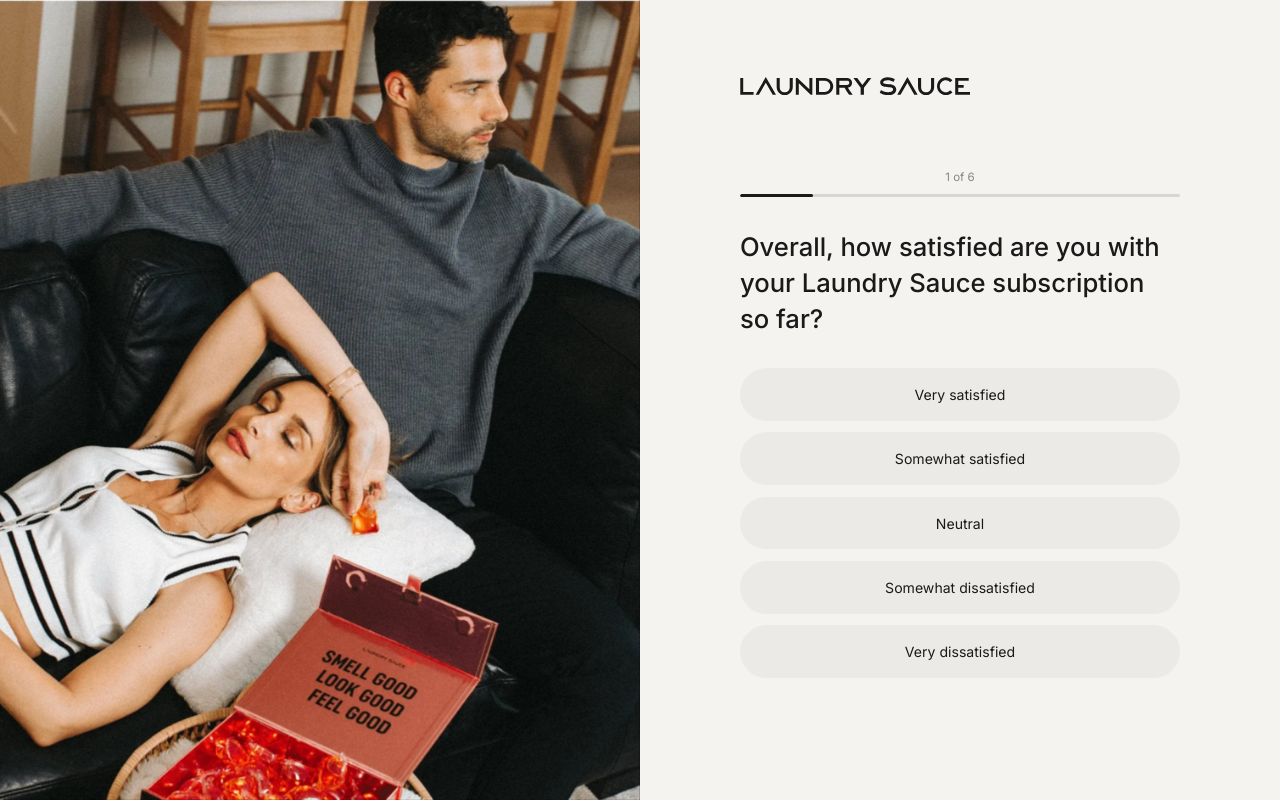
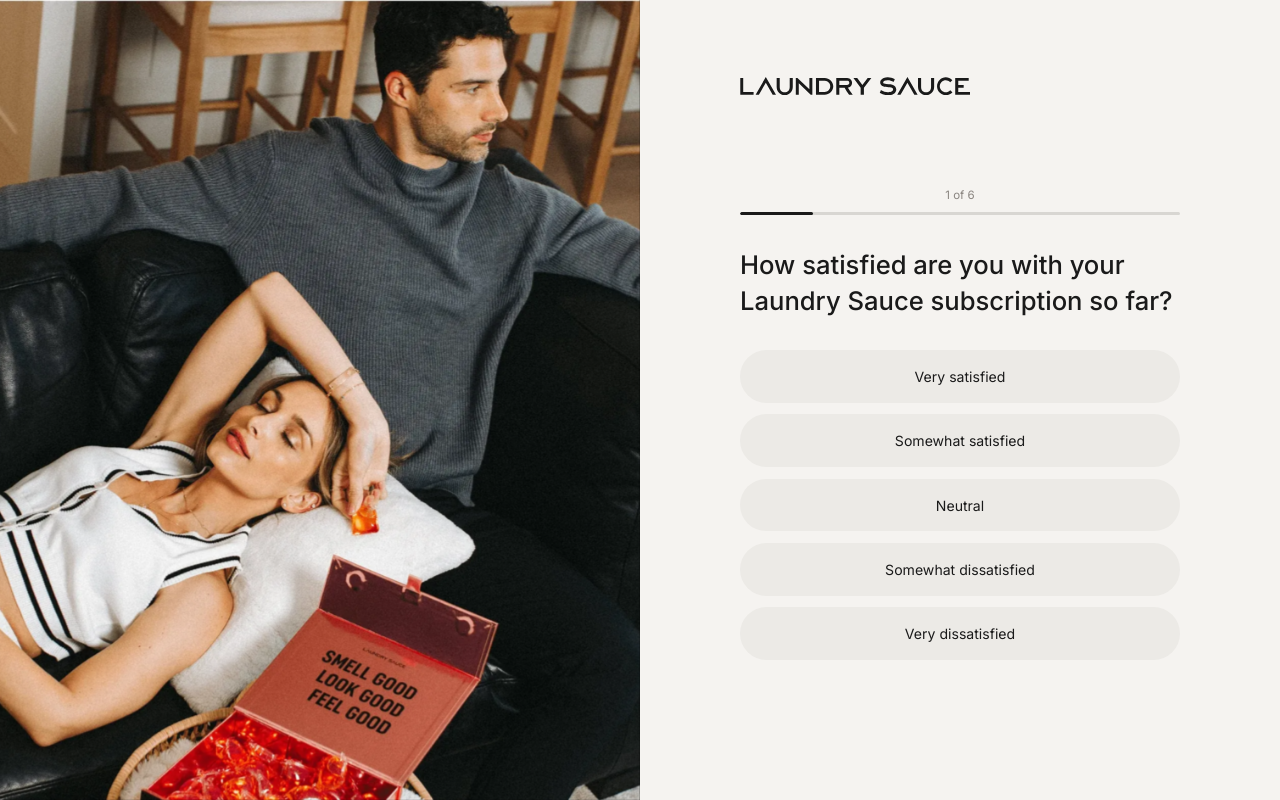
Before and after one commit to AutaraStudio/laundry-sauce-survey, a React (Vite) app: page / in a window 1280 px wide. Built offline with nearby package versions, Linux system fonts and the light colour scheme.

Commit message:
Update questions.js

```diff
--- a/src/data/questions.js
+++ b/src/data/questions.js
@@ -2,7 +2,7 @@
   {
     id: 1,
     image: '/images/slide-1.webp',
-    question: 'Overall, how satisfied are you with your Laundry Sauce subscription so far?',
+    question: 'How satisfied are you with your Laundry Sauce subscription so far?',
     type: 'single',
     options: [
       'Very satisfied',
@@ -15,7 +15,7 @@
   {
     id: 2,
     image: '/images/slide-2.webp',
-    question: 'How does your current delivery frequency feel right now?',
+    question: 'HHow does your current delivery frequency feel?',
     type: 'single',
     options: [
       'Just right',
@@ -55,7 +55,7 @@
   {
     id: 5,
     image: '/images/slide-5.webp',
-    question: 'How likely are you to continue your subscription as-is?',
+    question: 'How likely are you to continue with your subscription?',
     type: 'single',
     options: [
       'Very likely',
@@ -68,7 +68,7 @@
   {
     id: 6,
     image: '/images/slide-6.webp',
-    question: "What's the main reason you feel this way right now?",
+    question: "What's the main reason your unlikely to continue?",
     type: 'text',
     conditional: {
       dependsOn: 5,
```
